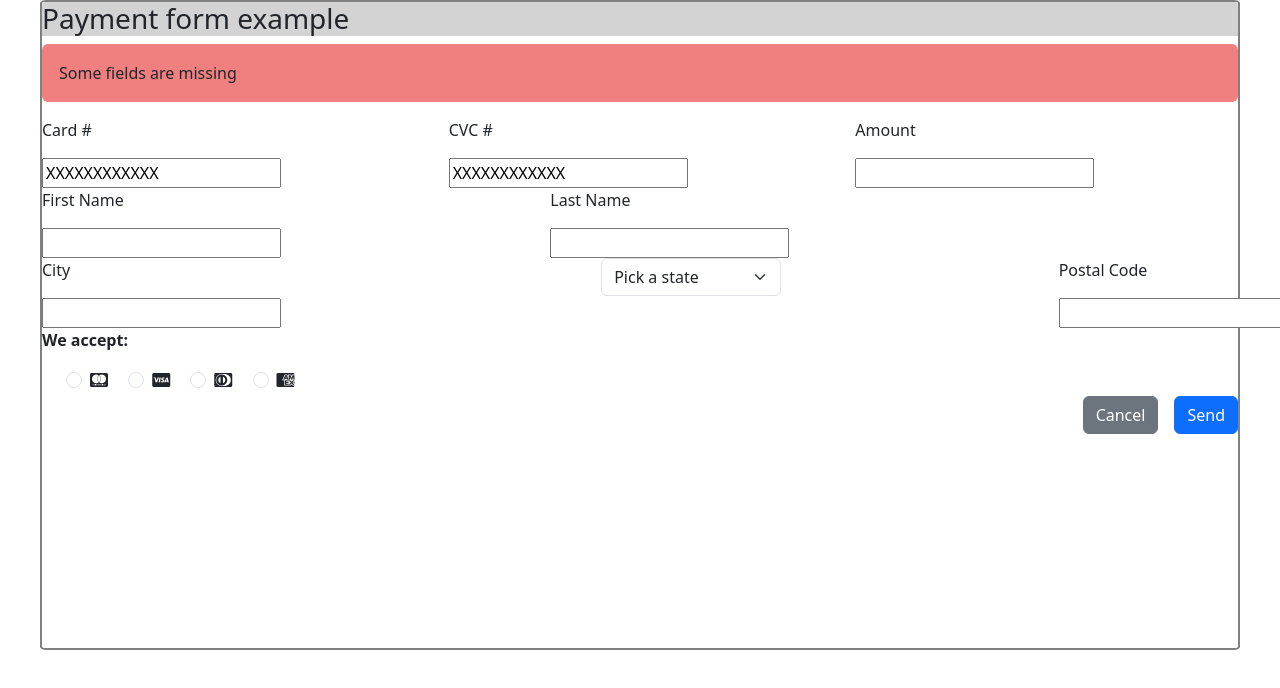
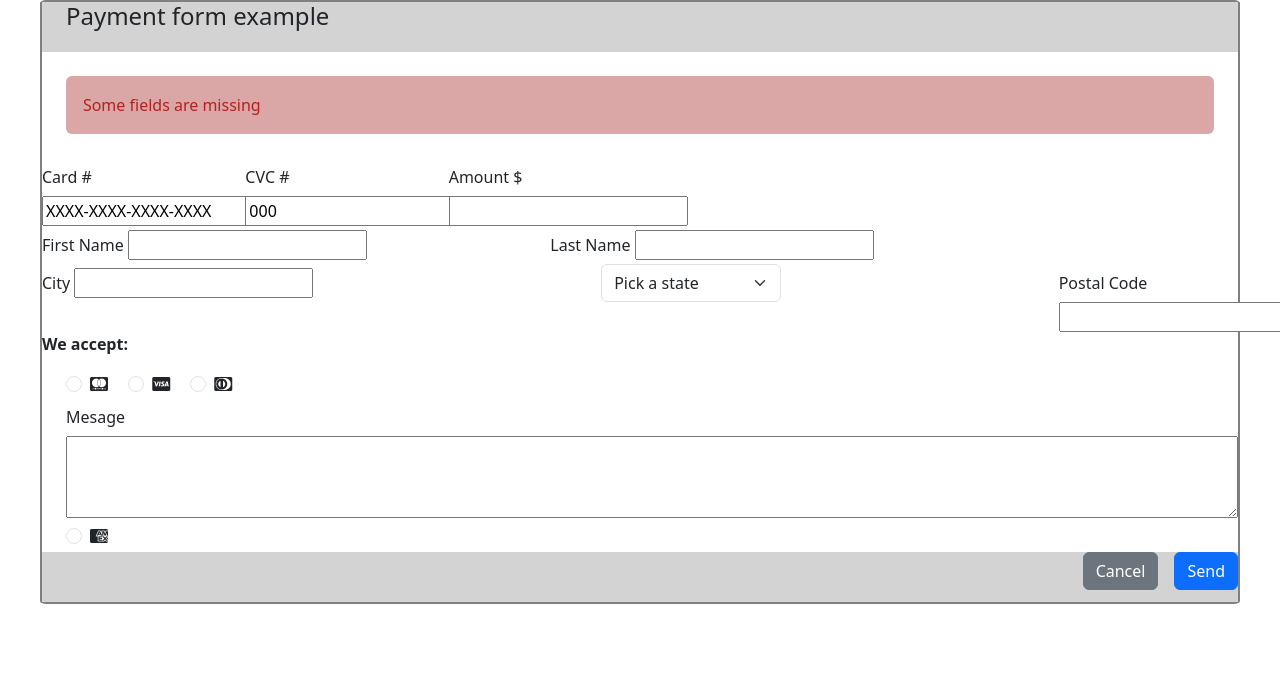
Before and after one commit to Alejandra36a/Formulario-AAguirre, a plain HTML site: page index.html in a window 1280 px wide. Drawn offline with nearby package versions, Linux system fonts and the light colour scheme.

Commit message:
copia cambios

```diff
--- a/index.html
+++ b/index.html
@@ -15,60 +15,61 @@
 
 <body>
     <div class="fondo">
-        <div class="contenedor ">
-            <div class="titulo">
-                <h3>Payment form example</h3>
+        <div class="contenedor">
+            <div class="titulo ">
+                <h4>Payment form example</h4>
             </div>
             <div class="alert " role="alert">
                 Some fields are missing
             </div>
             <div class="  datos-card ">
-                <div class="row justify-content-between">
-                    <div class="col-12 col-lg-4 ">
-                        <p>Card #</p>
-                        <input type="text" value="XXXXXXXXXXXX" />
+                <div class="row ">
+                    <div class="col-2 ">
+                        <label for="recipient-name" class="col-form-label">Card #</label>
+                        <input type="text" value="XXXX-XXXX-XXXX-XXXX" />
                     </div>
-                    <div class="col-12 col-lg-4 ">
-                        <p>CVC #</p>
-                        <input type="text" value="XXXXXXXXXXXX" />
+                    <div class="col-2 ">
+                        <label for="recipient-name" class="col-form-label">CVC #</label>
+                        <input type="text" value="000" />
                     </div>
-                    <div class="col-12 col-lg-4 ">
-                        <p>Amount</p>
+                    <div class=" col-2 ">
+                        <label for="recipient-name" class="col-form-label">Amount $</label>
                         <input type="text" value="" />
                     </div>
                 </div>
             </div>
-            <div class=" row dates person">
+            <div class=" row dates person ">
+                <div class="col-5 ">
+                    <label for="recipient-name" class="col-form-label">First Name</label>
+                    <input type="text" value=" " />
+                </div>
                 <div class="col-5">
-                    <p>First Name</p>
-                    <input type="text" value="" />
-                </div>
-                <div class="col-4">
-                    <p>Last Name</p>
-                    <input type="text" value="" />
+                    <label for="recipient-name" class="col-form-label">Last Name</label>
+                    <input type="text" value=" " />
                 </div>
             </div>
             <div class=" row justify-content-between">
                 <div class="col-3">
-                    <p>City</p>
-                    <input type="text" value="" />
+                    <label for="recipient-name" class="col-form-label">City</label>
+                    <input type="text" value=" " />
                 </div>
                 <div class="col-2">
                     <select class="form-select" id="inputGroupSelect03" aria-label="Example select with button addon">
                         <option selected>Pick a state</option>
-                        <option value="1">Sevilla</option>
-                        <option value="2">Madrid</option>
+                        <option value="1">Andalucia</option>
+                        <option value="2">Alicante</option>
                         <option value="3">Barcelona</option>
                     </select>
                 </div>
                 <div class=" col-2 code">
-                    <p>Postal Code</p>
-                    <input type="text" value="" />
+                    <label for="recipient-name" class="col-form-label">Postal Code</label>
+                    <input type="text" value=" " />
                 </div>
             </div>
             <div class="Message-acept">
                 <p><strong>We accept: </strong></p>
             </div>
+            <div class="contendor-city justify-content-between">
                 <div class="Credit-card form-check">
                     <div class="form-check form-check-inline">
                         <label class="form-check-label" for="flexRadioDefault1">
@@ -88,6 +89,12 @@
                         </label>
                         <input class="form-check-input" type="radio" name="flexRadioDefault" id="flexRadioDefault1">
                     </div>
+
+                    <div class="contenedor-texto">
+                        <label for="recipient-name" class="col-form-label">Mesage</label>
+                        <textarea class="w-100 p-3" placeholder=" "></textarea>
+
+                    </div>
                     <div class="form-check form-check-inline">
                         <label class="form-check-label" for="flexRadioDefault1">
                             <i class="fa-brands fa-cc-amex"></i>
@@ -95,9 +102,11 @@
                         <input class="form-check-input" type="radio" name="flexRadioDefault" id="flexRadioDefault1">
                     </div>
                 </div>
+                <div class="final">
                     <div class="d-grid gap-2 d-md-flex justify-content-md-end">
                         <button class="btn btn-secondary me-md-2" type="button">Cancel</button>
                         <button class="btn btn-primary" type="button">Send</button>
+                    </div>
                 </div>
 
             </div>
--- a/style.css
+++ b/style.css
@@ -1,17 +1,25 @@
 .titulo {
     background-color: lightgray;
-
+    height: 50px;
+}
+h4{
+  padding-left: 2%;
 }
 
 .alert {
-    background-color: lightcoral;
+    background-color: rgb(218, 166, 166);
+    margin-left: 2%;
+    margin-right: 2%;
+    margin-top: 2%;
+    margin-bottom: 2%;
+    color:firebrick;
 }
 
 .contenedor {
     margin: 0 auto  ;
     border-radius: 0.5%;
     border: 2px solid gray;
-    height: 650px;
+
     width: 1200px;
 
 }
@@ -19,3 +27,6 @@
 .fondo {
     display: center;
 }
+.final {
+    background-color: lightgray;
+    height: 50px;
```
Lines whose indentation alone changed are shown as unchanged.
